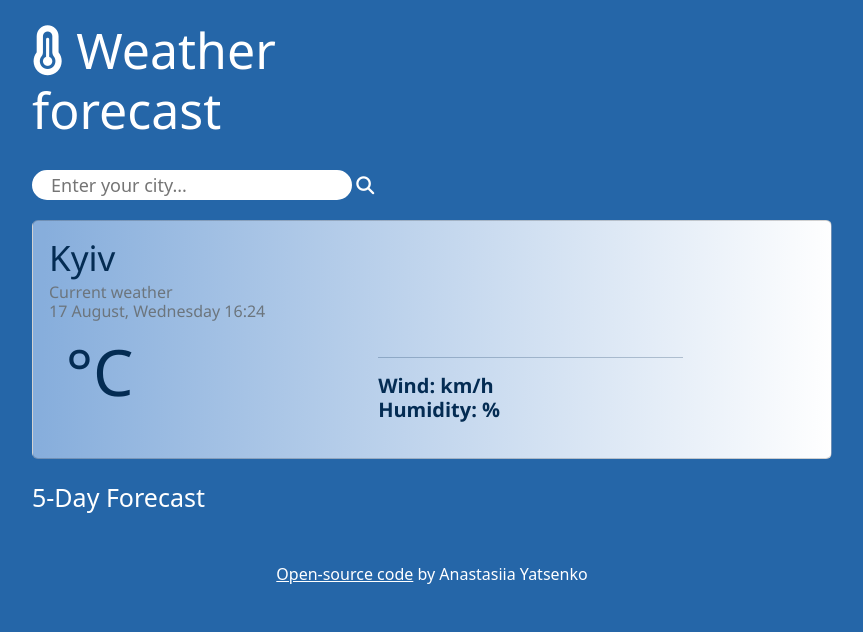
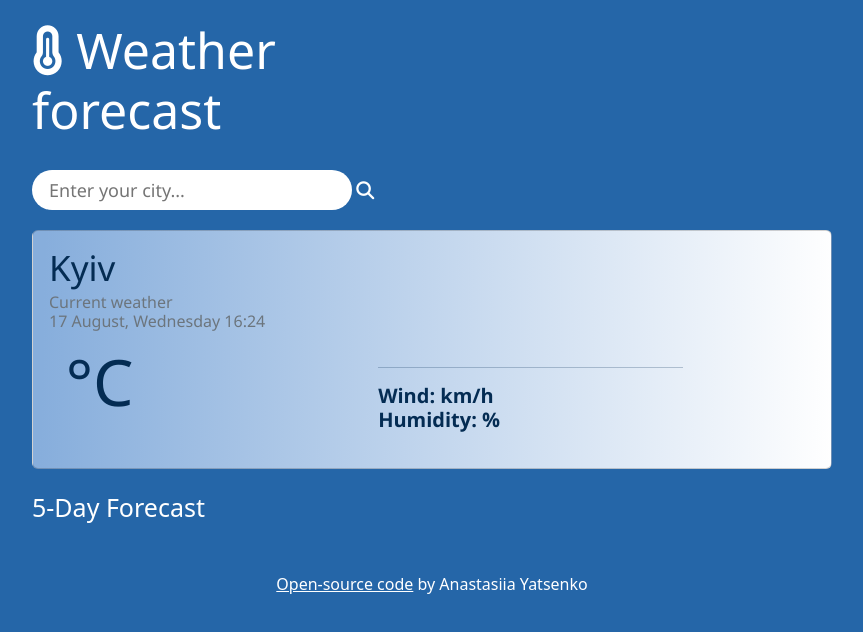
Before and after one commit to AnastasiiaYatsenko/Project, a plain HTML site: page index.html in a window 1280 px wide. Shown: the whole page, without its empty margins (208-1071 px from the left). Drawn offline with nearby package versions, Linux system fonts and the light colour scheme; no server answers.

Commit message:
Changed the font

```diff
--- a/src/style.css
+++ b/src/style.css
@@ -41,13 +41,15 @@ p {
 }
 
 .location-form .search {
-    border: 2px solid white;
-    border-radius: 30px;
+    border: none;
+    border-radius: 20px;
     font-size: 18px;
     width: 40%;
-    height: 30px;
+    height: 40px;
     text-indent: 15px;
+    font-family: 'Segoe UI', Tahoma, Geneva, Verdana, sans-serif;
 }
+
 
 .loop {
     color: white;
```
